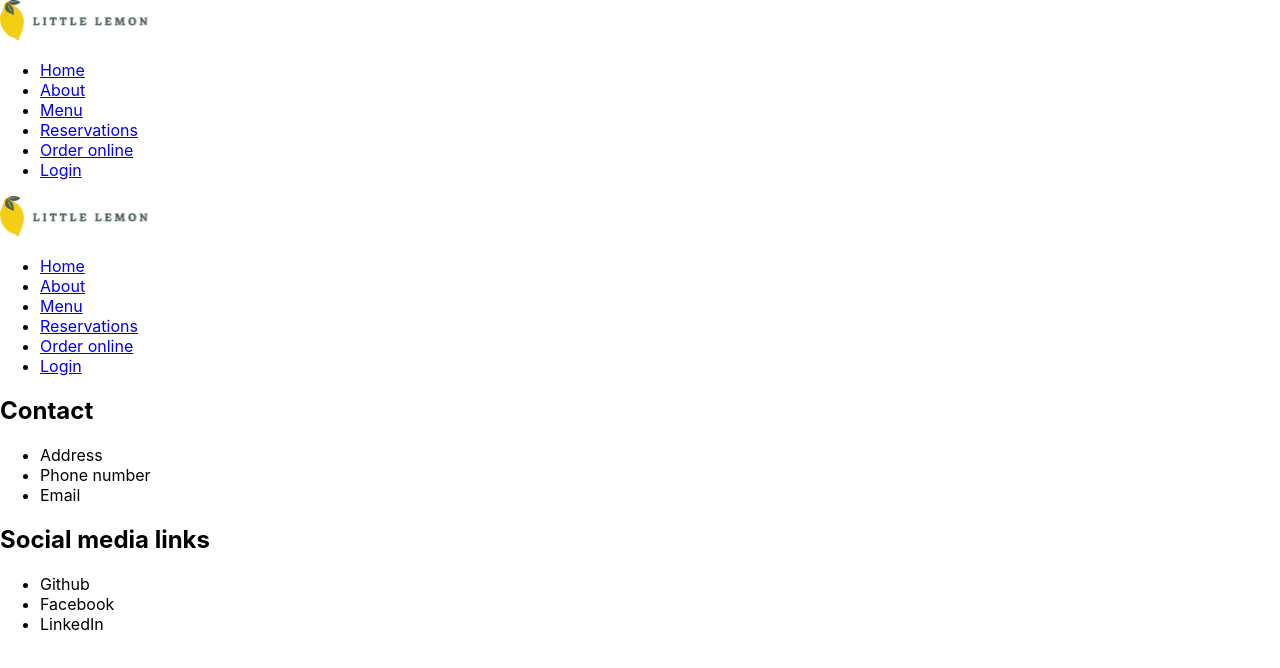
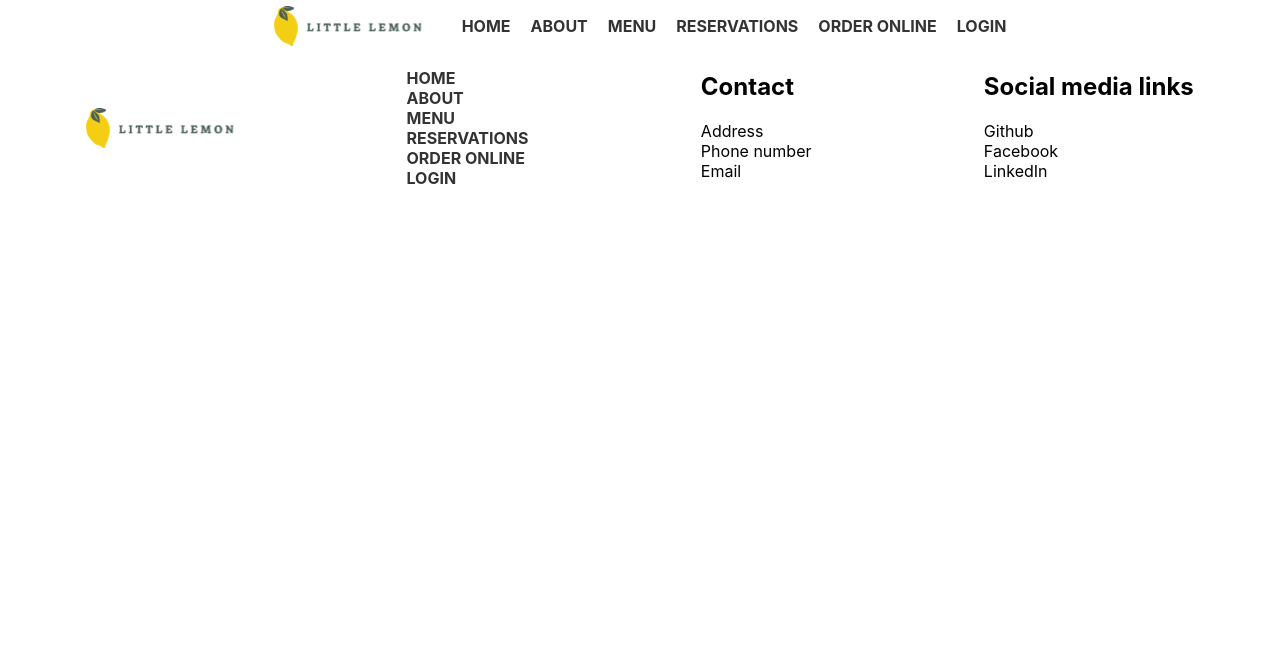
Before and after one commit to VitalyVorobyev/MetaUICapstone, a React (Create React App) app: page / in a window 1280 px wide. Shown: the top 668 px of the page. Built offline with nearby package versions, Linux system fonts and the light colour scheme.

Commit message:
css and op

```diff
--- a/public/index.html
+++ b/public/index.html
@@ -9,6 +9,9 @@
       name="description"
       content="Web site created using create-react-app"
     />
+    <meta name="og:title" content="One Place Fishing"/>
+    <meta name="og:description" content="some description here"/>
+    <meta name="og:image" content="https://example.com/one-place-fishing-store.jpg"/>
     <link rel="apple-touch-icon" href="%PUBLIC_URL%/logo192.png" />
     <!--
       manifest.json provides metadata used when your web app is installed on a
--- a/src/App.css
+++ b/src/App.css
@@ -36,3 +36,33 @@
     transform: rotate(360deg);
   }
 }
+
+header {
+  display: flex;
+  justify-content: center;
+  align-items: center;
+}
+
+header ul {
+  display: flex;
+  flex-direction: row;
+  list-style: none;
+  gap: 20px;
+}
+
+footer ul {
+  list-style: none;
+  padding: 0;
+}
+
+nav a {
+  text-transform: uppercase;
+  font-weight: bold;
+  text-decoration: none;
+  color: #333;
+}
+
+footer {
+  display: flex;
+  justify-content: space-around;
+}
--- a/src/index.css
+++ b/src/index.css
@@ -11,3 +11,8 @@ code {
   font-family: source-code-pro, Menlo, Monaco, Consolas, 'Courier New',
     monospace;
 }
+
+nav ul {
+  display: flexbox;
+  list-style: none;
+}
```
